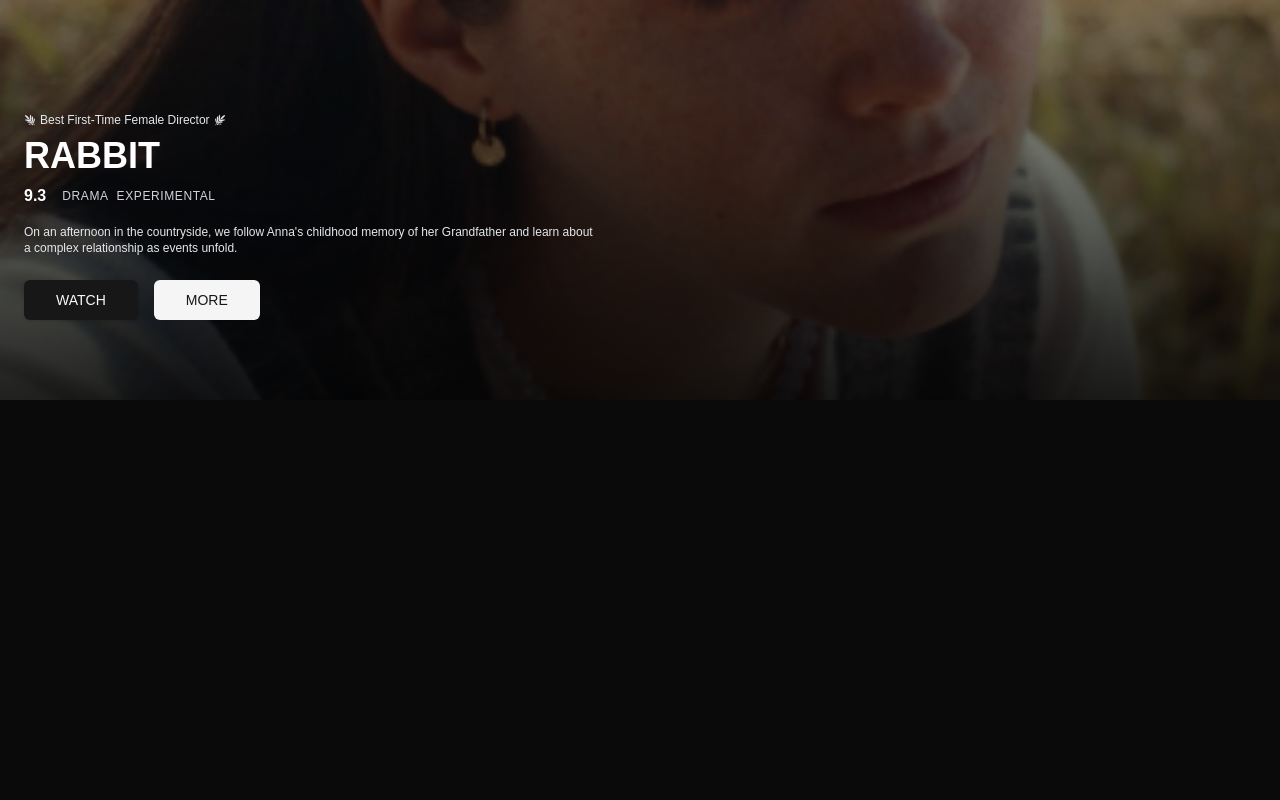
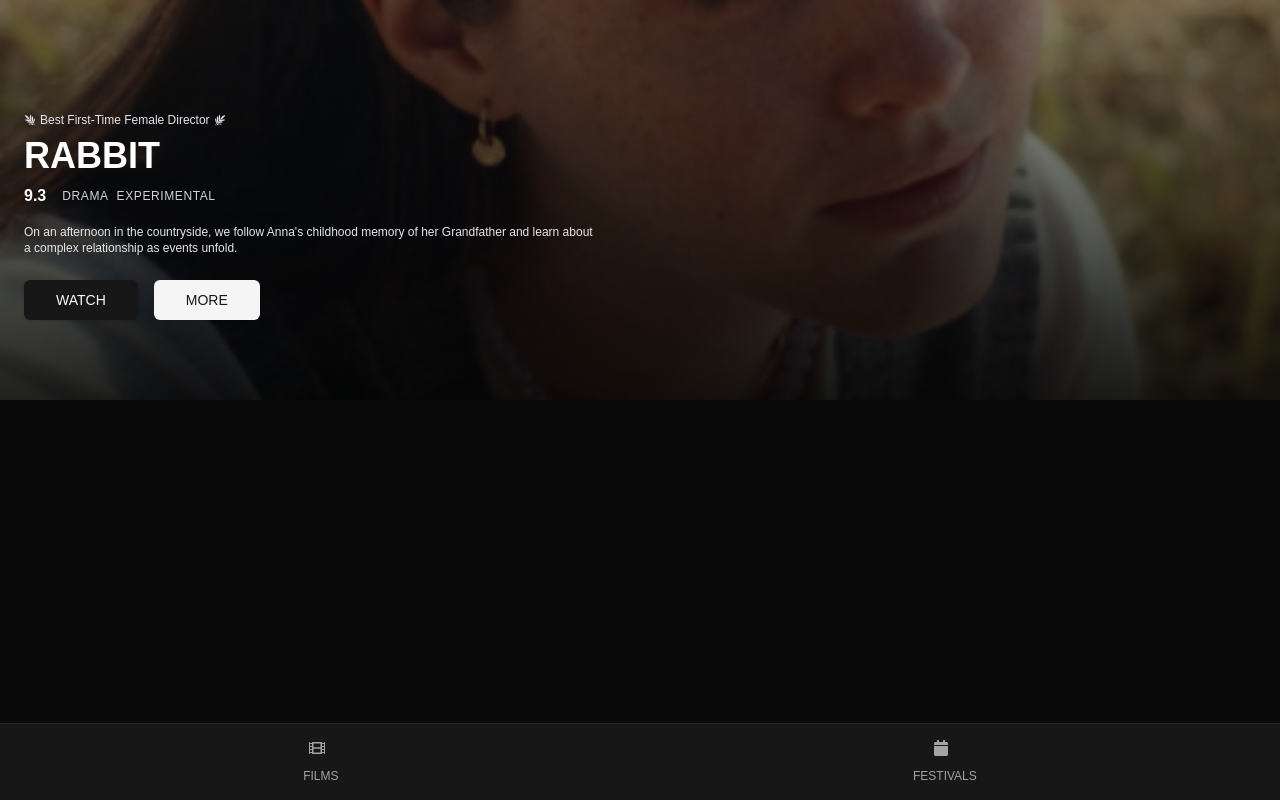
Before and after one commit to Zjjc123/flicks, a Next.js app: page / in a window 1280 px wide. Built offline with nearby package versions, Linux system fonts and the light colour scheme.

Commit message:
feat: basic nav bar

```diff
--- a/app/page.tsx
+++ b/app/page.tsx
@@ -1,8 +1,9 @@
 import { Featured } from "@/components/Featured";
+import { NavigationBar } from "@/components/NavigationBar";
 
 export default function Home() {
   return (
-    <main className="min-h-screen bg-neutral-950">
+    <main className="min-h-screen bg-neutral-950 pb-20">
       <Featured
         title="RABBIT"
         rating={9.3}
@@ -11,6 +12,7 @@ export default function Home() {
         image="/film/rabbit.png"
         awards={["Best First-Time Female Director"]}
       />
+      <NavigationBar />
     </main>
   );
 }
--- /dev/null
+++ b/components/NavigationBar.tsx
@@ -0,0 +1,42 @@
+import Link from "next/link";
+import { FaFilm, FaCalendar } from "react-icons/fa";
+
+export function NavigationBar() {
+  return (
+    <nav className="fixed bottom-0 left-0 right-0 bg-neutral-900 border-t border-neutral-800">
+      <div className="max-w-screen-xl mx-auto px-4">
+        <div className="flex justify-around py-4">
+          <Link
+            href="/films"
+            className="flex flex-col items-center text-neutral-400 hover:text-white"
+          >
+            <svg
+              className="w-6 h-6"
+              fill="none"
+              stroke="currentColor"
+              viewBox="0 0 24 24"
+            >
+              <FaFilm className="w-6 h-6" />
+            </svg>
+            <span className="text-xs mt-1">FILMS</span>
+          </Link>
+
+          <Link
+            href="/festivals"
+            className="flex flex-col items-center text-neutral-400 hover:text-white"
+          >
+            <svg
+              className="w-6 h-6"
+              fill="none"
+              stroke="currentColor"
+              viewBox="0 0 24 24"
+            >
+              <FaCalendar className="w-6 h-6" />
+            </svg>
+            <span className="text-xs mt-1">FESTIVALS</span>
+          </Link>
+        </div>
+      </div>
+    </nav>
+  );
+}
```
